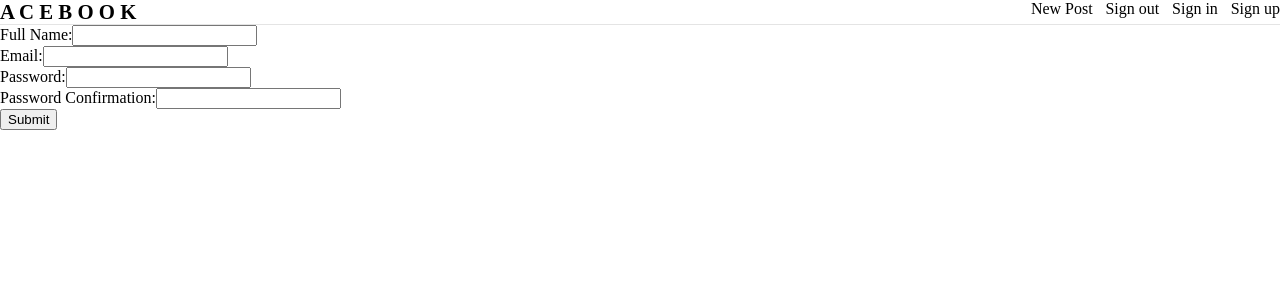
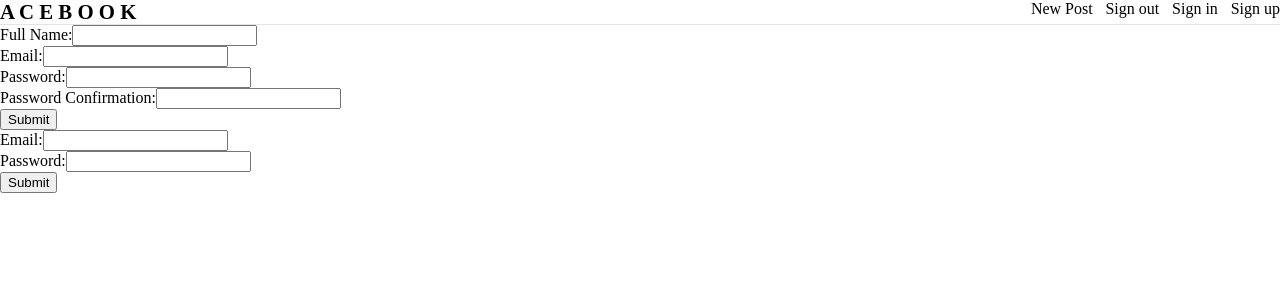
Before and after one commit to LondonJim/Acebook-Frontend-EagleWithTopHat, a React (Create React App) app: page / in a window 1280 px wide. Shown: the top 300 px of the page. Built offline with nearby package versions, Linux system fonts and the light colour scheme.

Commit message:
feat: sign in template

```diff
--- a/src/App.js
+++ b/src/App.js
@@ -2,6 +2,7 @@
 import ReactDOM from "react-dom";
 import NavBar from './components/navBar'
 import SignUp from './components/signUp'
+import SignIn from './components/signIn'
 // import './App.css';
 
 class App extends Component {
@@ -10,6 +11,7 @@
       <div>
         <NavBar />
         <SignUp />
+        <SignIn />
       </div>
     );
   }
--- /dev/null
+++ b/src/components/signIn.js
@@ -0,0 +1,43 @@
+import React from "react";
+
+class SignIn extends React.Component {
+  constructor(props) {
+    super(props);
+    this.state={
+      email:'',
+      password:'',
+    };
+
+    this.handleChange = this.handleChange.bind(this);
+    this.handleSubmit = this.handleSubmit.bind(this);
+  };
+
+  handleChange(event) {
+    this.setState({[event.target.name]: event.target.value});
+  };
+
+  handleSubmit(event) {
+    alert('User details: ' + this.state.email
+                           + this.state.password )
+  };
+
+  render() {
+    return (
+      <div>
+        <form onSubmit={this.handleSubmit}>
+          <label>
+            Email:
+            <input name="email" type="email" value={this.state.email} onChange={this.handleChange} />
+          </label><br/>
+          <label>
+            Password:
+            <input name="password" type="password" value={this.state.password} onChange={this.handleChange} />
+          </label><br/>
+          <input type="submit" value="Submit" />
+        </form>
+      </div>
+    )
+  }
+}
+
+export default SignIn;
```
